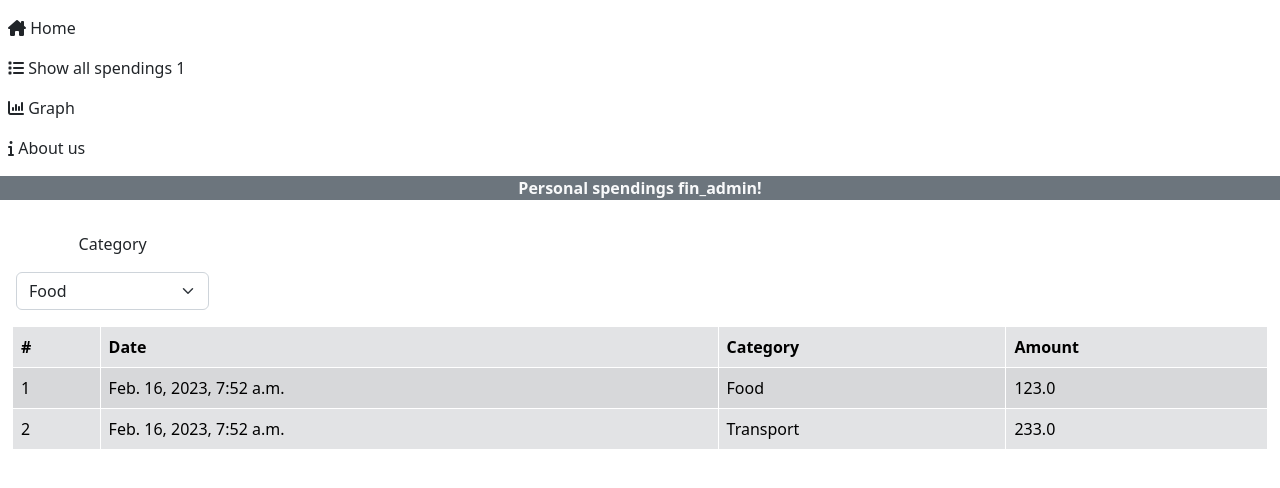
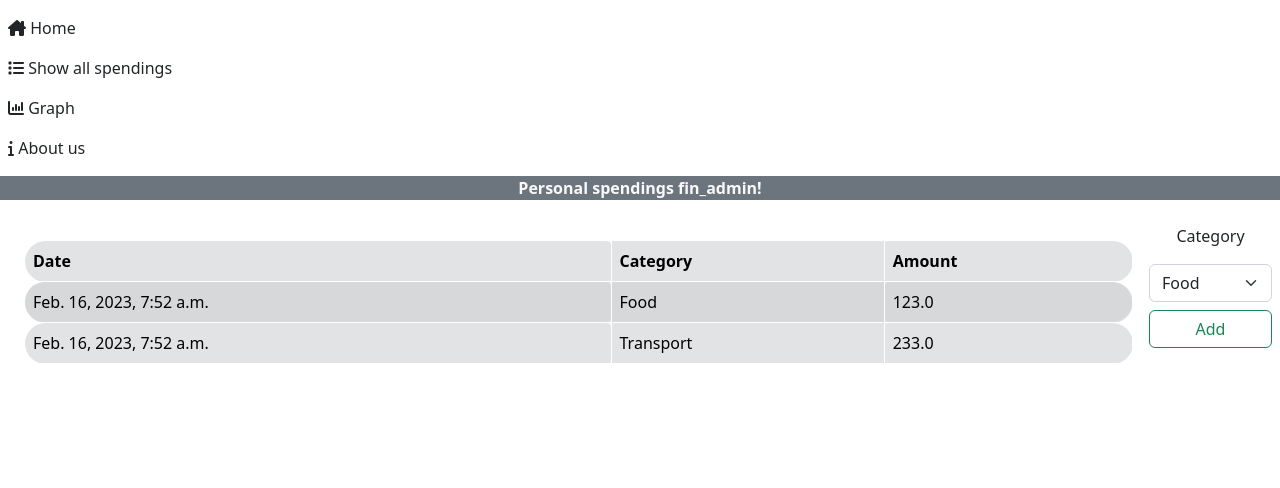
Before and after one commit to AnikinVladislav/DjangPrj, a Django app: page /spendigns/1 in a window 1280 px wide, after a click on "Menu". Shown: the part 148-636 px from the top of the page. Run offline with Django 4.2, Linux system fonts and the light colour scheme; a user stored in the database is signed in; data comes from the database, SQL or seed files in the repository; some libraries are stand-ins or nearby versions.

Commit message:
trying to create add form

```diff
--- a/fin_venv/web_finance/main/templates/main/master.html
+++ b/fin_venv/web_finance/main/templates/main/master.html
@@ -56,12 +56,14 @@
             <li class="nav-item">
                 <a class="nav-link" href="{% url 'main' %}"><i class="fa-solid fa-house-chimney"></i> Home</a>
             </li>
+            {% if user.is_authenticated %}
             <li class="nav-item">
-                <a class="nav-link" href="{% url 'spendings' user.id %}"><i class="fa-solid fa-list"></i> Show all spendings {{user.id}} </a>
+                <a class="nav-link" href="{% url 'spendings' user.id %}"><i class="fa-solid fa-list"></i> Show all spendings</a>
             </li>
             <li class="nav-item">
                 <a class="nav-link" href="{% url 'main' %}"><i class="fa-solid fa-chart-column"></i> Graph</a>
             </li>
+            {% endif %}
             <li class="nav-item">
                 <a class="nav-link" href="{% url 'about' %}"><i class="fa-solid fa-info"></i> About us</a>
             </li>
--- a/fin_venv/web_finance/spendings/models.py
+++ b/fin_venv/web_finance/spendings/models.py
@@ -12,7 +12,7 @@ class categories(models.Model):
         verbose_name_plural = 'categories'
 
 class spendings(models.Model):
-    date = models.DateTimeField()
+    date = models.DateTimeField(auto_now_add=True)
     amount = models.FloatField()
     category = models.ForeignKey(categories, null=True, on_delete=models.SET_NULL)
     user =  models.ForeignKey(User, on_delete=models.CASCADE)
--- a/fin_venv/web_finance/spendings/templates/spendings/list_spendings.html
+++ b/fin_venv/web_finance/spendings/templates/spendings/list_spendings.html
@@ -6,42 +6,42 @@
 
 {% block content %}
 <p class="text-center fw-bold text-light bg-secondary">Personal spendings {{myuser}}!</p>
-<div class="row">
-    <div class="col-md-2 m-3">
-        <p class="text-center">Category</p>
-        <select class="form-select">
-            {% for category in  allcategories %}
-                <option>{{category.description}}</option>
-            {% endfor %}
-        </select>
-    </div>
-
-</div>
-<div class="container-fluid">
+<div  class="d-flex p-2">
+    <div class="flex-grow-1 p-3">
         <table class="table table-secondary table-striped table-bordered border-white">
             <thead>
                 <tr>
-                <th>#</th>
-                <th>Date</th>
+                    <th class="rounded-end rounded-5">Date</th>
                     <th>Category</th>
-                <th>Amount</th>
+                    <th class="rounded-start rounded-5">Amount</th>
                 </tr>
             </thead>
             <tbody>
                 {% for spending in myuserspendings %}
                     <tr>
-                    <td>{{spending.id}}</td>
-                    <td>{{spending.date}}</td>
+                        <td class="rounded-end rounded-5">{{spending.date}}</td>
                         {% for category in  allcategories %}
                             {% if category.id == spending.category_id %}
                                 <td>{{category.description}}</td>
                             {% endif %}
                         {% endfor %}
-                    <td>{{spending.amount}}</td>
+                        <td class="rounded-start rounded-5">{{spending.amount}}</td>
                     </tr>
                 {% endfor %}
             </tbody>
         </table>
     </div>
+    <div>
+        <p class="text-center">Category</p>
+        <select class="form-select mb-2">
+            {% for category in  allcategories %}
+                <option>{{category.description}}</option>
+            {% endfor %}
+        </select>
+        <a href="{% url 'add_spending' %}"><button class="btn btn-outline-success" type="button" style="width: 100%;">Add</button>
+    </div>
+</div>
+
+
 
 {% endblock %}
--- a/fin_venv/web_finance/spendings/urls.py
+++ b/fin_venv/web_finance/spendings/urls.py
@@ -3,4 +3,5 @@ from . import views
 
 urlpatterns = [
     path('<int:id>', views.spendigs_view, name='spendings'),
+    path('add_spending', views.add_spending, name='add_spending'),
 ]
--- a/fin_venv/web_finance/spendings/views.py
+++ b/fin_venv/web_finance/spendings/views.py
@@ -1,5 +1,8 @@
 from django.shortcuts import render
+from django.http import HttpResponseRedirect
 from .models import *
+from .forms import *
+
 
 def spendigs_view(request, id):
     myuser = User.objects.get(id=id)
@@ -10,4 +13,25 @@ def spendigs_view(request, id):
         'myuserspendings': myuserspendings,
         'allcategories': allcategories
     }
-    return render(request,'spendings/list_spendings.html',  context)
+    return render(request, 'spendings/list_spendings.html', context)
+
+
+def add_spending(request):
+    submitted = False
+    allcategories = categories.objects.all().values()
+    if request.method == 'POST':
+        form = SpendingForm(request.POST)
+        if form.is_valid():
+            form.save()
+            return HttpResponseRedirect('/add_spending?submitted=True')
+    else:
+        form = SpendingForm
+        if 'submitted' in request.GET:
+            submitted = True
+
+    context = {
+        'form': form,
+        'submitted': submitted,
+        'categories': allcategories
+    }
+    return render(request, 'spendings/add_spending.html', context)
```
Also changed, not shown: fin_venv/web_finance/spendings/forms.py (added, +9 -0 lines), fin_venv/web_finance/spendings/templates/spendings/add_spending.html (added, +44 -0 lines). Lines whose indentation alone changed are shown as unchanged.
